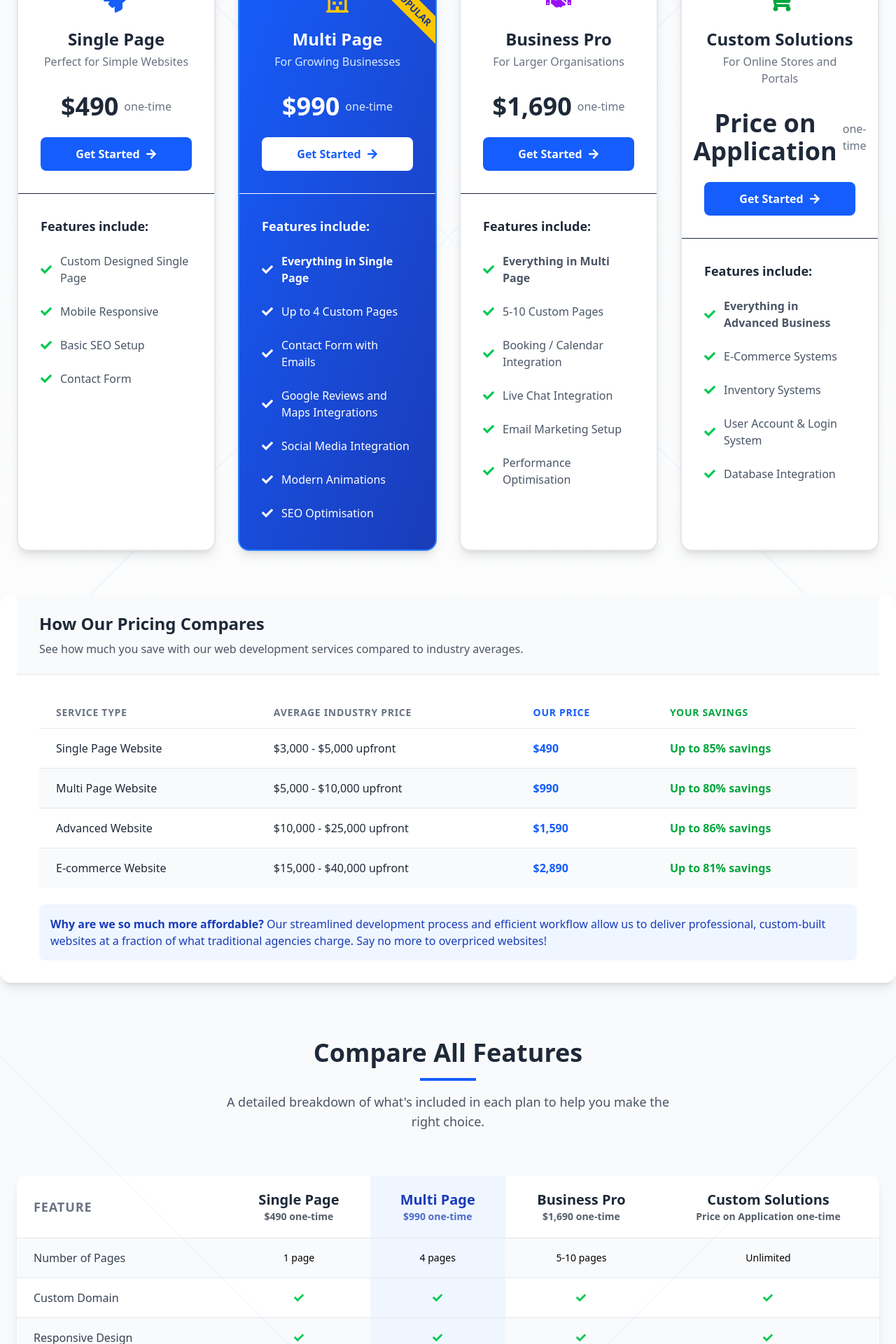
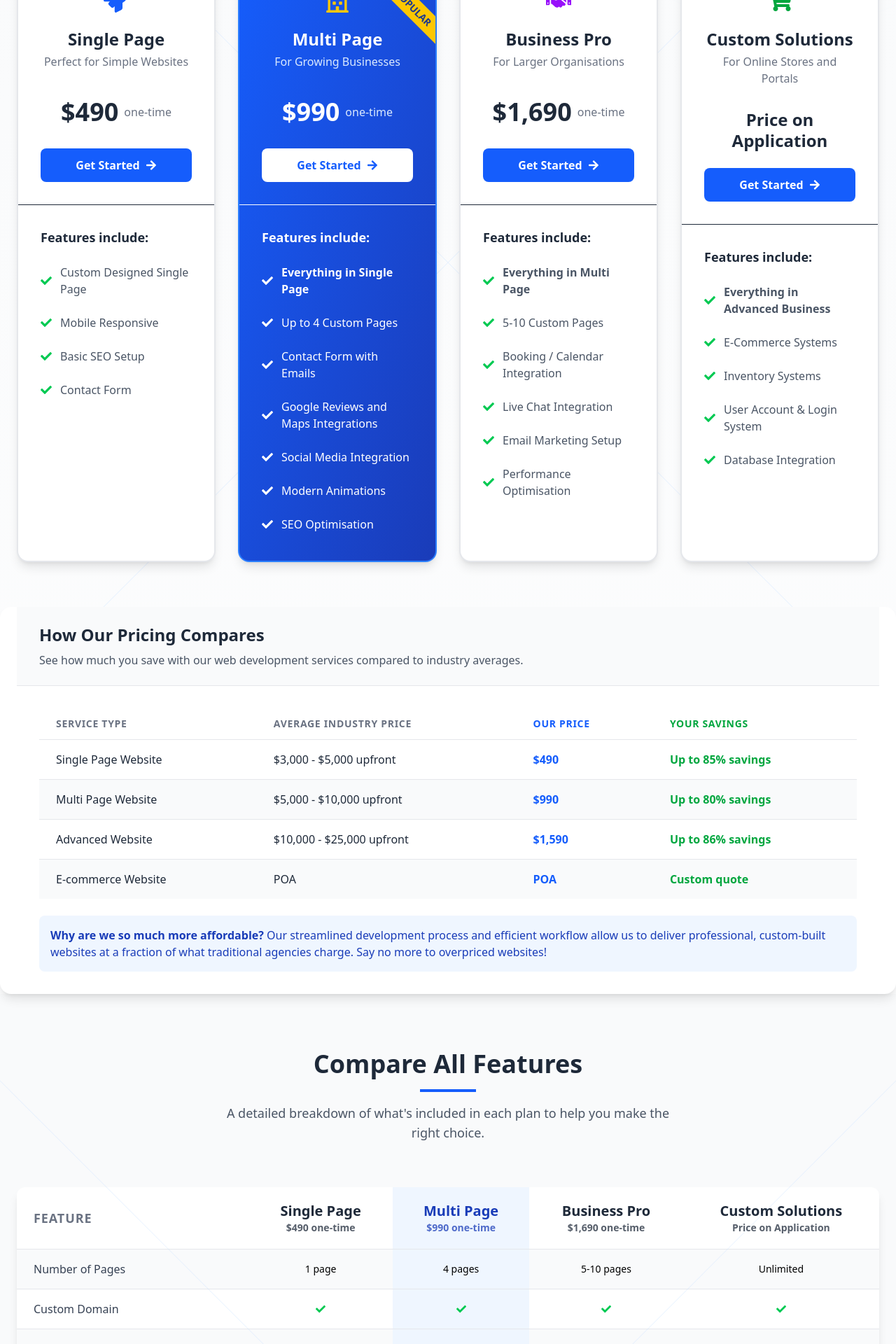
Before and after one commit to NextGenWebsites/NextGenWebsites, a React (Vite) app: page /pricing in a window 1280 px wide. Shown: the part 440-2360 px from the top of the page at 70% size. Built offline with nearby package versions, Linux system fonts and the light colour scheme.

Commit message:
Updated pricing page to include custom plan handling, adjusted price display logic, and modified competitor comparison details.

```diff
--- a/src/pages/Pricing.jsx
+++ b/src/pages/Pricing.jsx
@@ -153,6 +153,7 @@ const PriceBadge = ({ oldPrice, newPrice }) => {
 
 // Price Card Component
 const PriceCard = ({ plan, isPopular, index }) => {
+  const isCustomPlan = plan.name === "Custom Solutions";
   const bgClasses = isPopular
     ? "bg-gradient-to-br from-blue-600 to-blue-800 text-white border-blue-500"
     : "bg-white text-gray-800 border-gray-200 hover:border-blue-300";
@@ -188,15 +189,23 @@ const PriceCard = ({ plan, isPopular, index }) => {
           {/* Price comparison */}
           <PriceBadge newPrice={plan.price} />
 
-          <div className="flex items-center justify-center mb-6">
-            <span className="text-4xl font-bold">{plan.price}</span>
+          <div className="flex items-center justify-center mb-6 min-h-[56px]">
             <span
-              className={`ml-2 ${
-                isPopular ? "text-blue-100" : "text-gray-500"
+              className={`font-bold ${
+                isCustomPlan ? "text-2xl text-center leading-tight" : "text-4xl"
               }`}
             >
-              one-time
+              {plan.price}
             </span>
+            {!isCustomPlan && (
+              <span
+                className={`ml-2 ${
+                  isPopular ? "text-blue-100" : "text-gray-500"
+                }`}
+              >
+                one-time
+              </span>
+            )}
           </div>
           <a href="/contact">
             <motion.button
@@ -317,12 +326,10 @@ const CompetitorComparison = () => {
                   <td className="px-6 py-4 text-gray-800 font-medium">
                     E-commerce Website
                   </td>
-                  <td className="px-6 py-4 text-gray-800">
-                    $15,000 - $40,000 upfront
-                  </td>
-                  <td className="px-6 py-4 text-blue-600 font-bold">$2,890</td>
+                  <td className="px-6 py-4 text-gray-800">POA</td>
+                  <td className="px-6 py-4 text-blue-600 font-bold">POA</td>
                   <td className="px-6 py-4 text-green-600 font-bold">
-                    Up to 81% savings
+                    Custom quote
                   </td>
                 </tr>
               </tbody>
@@ -908,7 +915,9 @@ const PricingMain = () => {
                           >
                             <div className="font-bold text-xl">{plan.name}</div>
                             <div className="text-sm opacity-75">
-                              {plan.price} one-time
+                              {plan.name === "Custom Solutions"
+                                ? plan.price
+                                : `${plan.price} one-time`}
                             </div>
                           </th>
                         ))}
@@ -926,6 +935,7 @@ const PricingMain = () => {
                         "Image Gallery",
                         "Booking Integration",
                         "E-commerce Functionality",
+                        "Portal Login / User Database",
                       ].map((feature, i) => (
                         <tr
                           key={i}
@@ -955,7 +965,7 @@ const PricingMain = () => {
                                 <FaCheck className="text-green-500 mx-auto" />,
                               ],
                               "Contact Form": [
-                                <FaTimes className="text-gray-400 mx-auto" />,
+                                <FaCheck className="text-green-500 mx-auto" />,
                                 "Basic",
                                 "Advanced",
                                 "Advanced",
@@ -995,6 +1005,12 @@ const PricingMain = () => {
                                 <FaTimes className="text-gray-400 mx-auto" />,
                                 <FaTimes className="text-gray-400 mx-auto" />,
                                 "Full Store",
+                              ],
+                              "Portal Login / User Database": [
+                                <FaTimes className="text-gray-400 mx-auto" />,
+                                <FaTimes className="text-gray-400 mx-auto" />,
+                                <FaTimes className="text-gray-400 mx-auto" />,
+                                <FaCheck className="text-green-500 mx-auto" />,
                               ],
                             };
 
```
